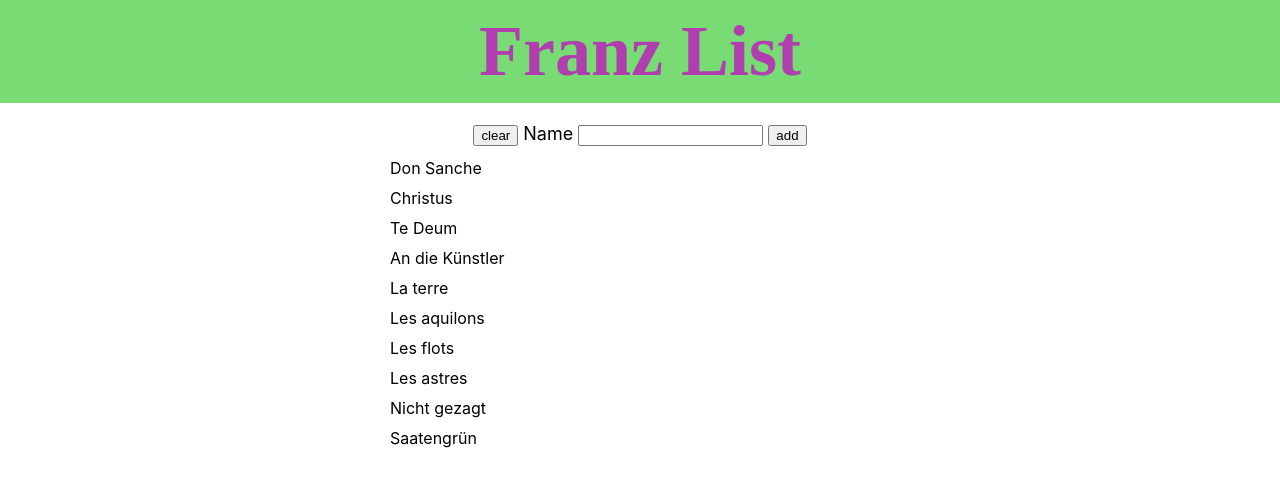
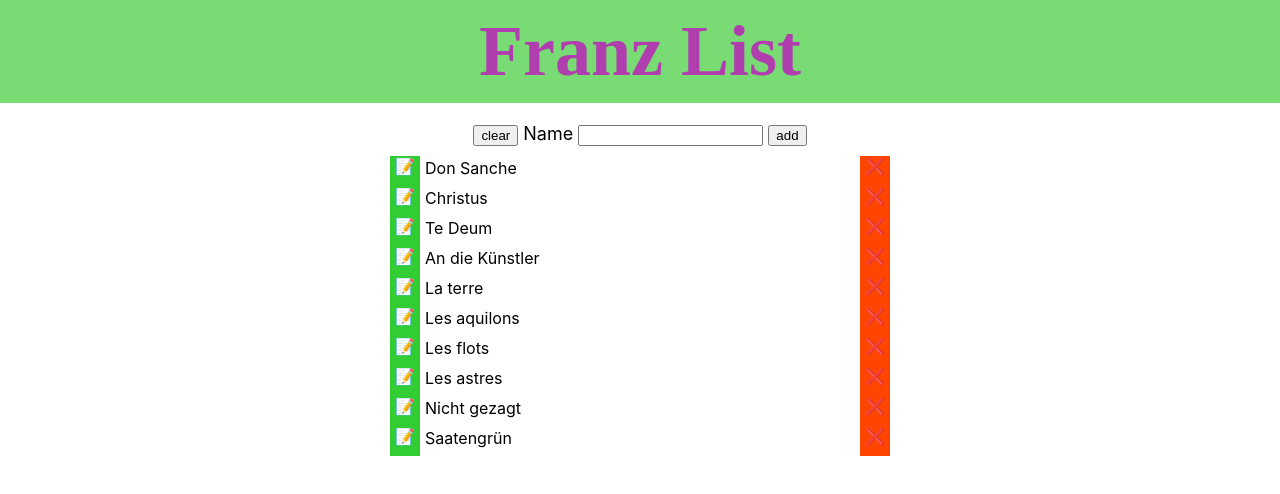
Before and after one commit to vctls/franz_list, a React (Create React App) app: page / in a window 1280 px wide. Shown: the top 494 px of the page. Built offline with nearby package versions, Linux system fonts and the light colour scheme; a web font is replaced by a local one.

Commit message:
Display and use the action visual clues as buttons when display width is sufficient. closes #15

```diff
--- a/src/component/Item.css
+++ b/src/component/Item.css
@@ -76,7 +76,6 @@ trailing transition cleaner.
     position: absolute;
     z-index: 1;
     top: 0;
-    pointer-events: none;
     transition: width .3s ease-in-out;
 }
 
@@ -110,18 +109,48 @@ trailing transition cleaner.
 
 .icon {
     display: inline-block;
+    height: inherit;
+    position: absolute;
+    top: 0;
 }
 
 .cross {
-    vertical-align: middle;
+    right: 0;
     padding-right: 5px;
 }
 
 .memo {
-    vertical-align: middle;
+    left: 0;
     padding-left: 5px;
 }
 
 .filtered {
     display: none;
 }
+
+/* Action buttons for wide screens */
+.button-edit, .button-delete {
+    display: none;
+}
+
+@media (min-width: 680px) {
+    .item-content {
+        margin: 0 30px;
+        padding: 0 5px;
+    }
+
+    .button-edit, .button-delete {
+        display: block;
+        position: absolute;
+        height: inherit;
+        width: 30px;
+    }
+
+    .button-edit {
+        left: 0;
+    }
+
+    .button-delete {
+        right: 0;
+    }
+}
--- a/src/component/Item.tsx
+++ b/src/component/Item.tsx
@@ -51,6 +51,17 @@ const Item = (props: {
 
   const tabIndex = deleted || editing ? -1 : 0;
 
+  function deleteHandler() {
+    setDeleted(true);
+    props.onDelete(props.id);
+  }
+
+  function editHandler() {
+    setEditing(true);
+    props.onEdit(props.id);
+    props.onDelete(props.id);
+  }
+
   return (
     <li id={"item_" + props.id} className={className}>
       <div
@@ -70,7 +81,7 @@ const Item = (props: {
         style={{ touchAction: "pan-y" }}
       >
         {
-          // TODO Change order behaviour before displaying the field again.
+          // TODO Change order behaviour before displaying the order field again.
         }
         <span className="field order" style={{ display: "none" }}>
           {props.order}
@@ -79,9 +90,15 @@ const Item = (props: {
       </div>
       <div className="visual edit">
         <span className="icon memo">📝</span>
+        <div className="button-edit" role="button" onClick={editHandler}></div>
       </div>
       <div className="visual trash">
         <span className="icon cross">❌</span>
+        <div
+          className="button-delete"
+          role="button"
+          onClick={deleteHandler}
+        ></div>
       </div>
     </li>
   );
--- a/src/component/List.tsx
+++ b/src/component/List.tsx
@@ -129,13 +129,8 @@ const List = () => {
   const itemDeleted = (id: number) => {
     setItemsState((prevItems) => {
       let newItems = [...prevItems];
-      const index = newItems.findIndex((item) => item.key === id);
       const item = newItems.find((item) => item.key === id);
       item.deleted = true;
-      // TODO Only mark item for deletion. Do not remove it from the array,
-      //  so it can be manipulated further, or re-added to the list.
-      //newItems.splice(index, 1);
-      console.log(index);
       return newItems;
     });
   };
@@ -145,9 +140,6 @@ const List = () => {
     setItemsState((prevItems) => {
       let newItems = [...prevItems];
       editItem = newItems.find((item) => item.key === id);
-      // TODO Only mark item for deletion. Do not remove it from the array,
-      //  so it can be manipulated further, or re-added to the list.
-      //newItems.splice(index, 1);
       setNameState(editItem.name);
       setOrderState(editItem.order);
       filter(editItem.name);
--- a/src/util/GestureHandler.ts
+++ b/src/util/GestureHandler.ts
@@ -156,10 +156,6 @@ class GestureHandler {
       props: {
         onChange: (id: number, arg1: boolean) => void;
         id: number;
-        order: number;
-        name: string;
-        onDelete(id: number): void;
-        onEdit(id: number): void;
       }
     ) =>
     (e: { event: HandledEvents }) => {
```
